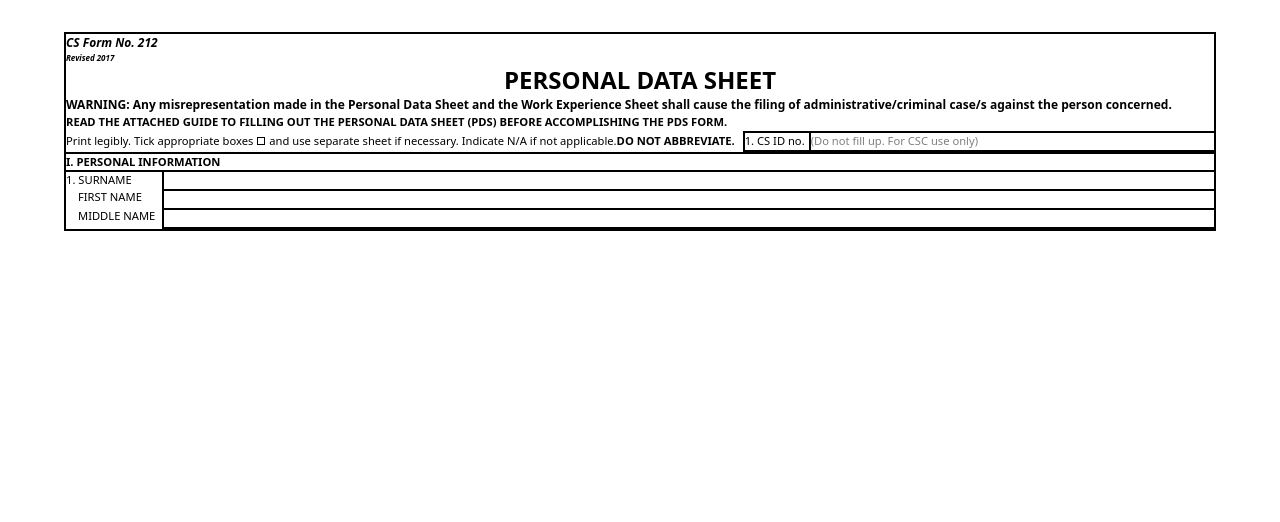
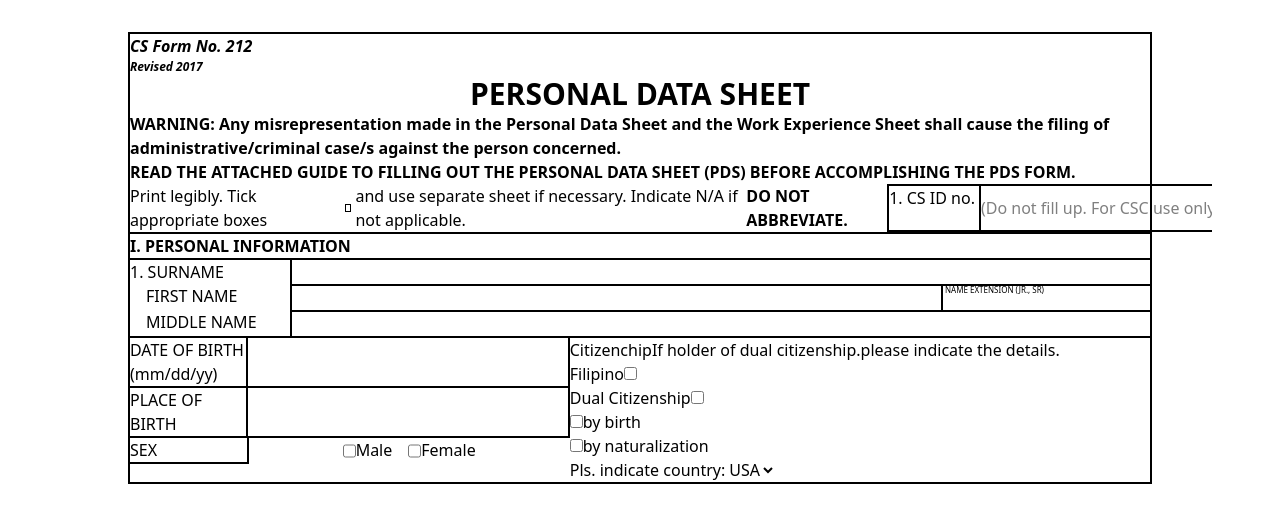
Before and after one commit to mourey-dev/cabwad, a React (Vite) app in the folder client/: page /form/1 in a window 1280 px wide. Shown: the top 522 px of the page. Built offline with nearby package versions, Linux system fonts and the light colour scheme.

Commit message:
PDS Form

```diff
--- a/client/src/pages/Form/Form.tsx
+++ b/client/src/pages/Form/Form.tsx
@@ -1,47 +1,42 @@
 const Form = () => {
   return (
-    <form className="w-[90%] mx-auto border-2 mt-8">
+    <form className="w-[80%] mx-auto border-2 mt-8">
       <div className="border-b-2">
         <div className="flex flex-col">
-          <span className="italic text-[.75rem] font-bold">
-            CS Form No. 212
-          </span>
-          <span className="italic text-[.5rem] font-bold">Revised 2017</span>
+          <span className="italic font-bold">CS Form No. 212</span>
+          <span className="italic text-[.75rem] font-bold">Revised 2017</span>
         </div>
         <div>
-          <h1 className="uppercase font-bold text-2xl text-center">
+          <h1 className="uppercase font-bold text-3xl text-center">
             Personal Data Sheet
           </h1>
         </div>
         <div>
-          <p className="font-bold text-[.75rem]">
+          <p className="font-bold">
             WARNING: Any misrepresentation made in the Personal Data Sheet and
             the Work Experience Sheet shall cause the filing of
             administrative/criminal case/s against the person concerned.
           </p>
-          <p className="font-bold text-[.7rem]">
+          <p className="font-bold">
             READ THE ATTACHED GUIDE TO FILLING OUT THE PERSONAL DATA SHEET (PDS)
             BEFORE ACCOMPLISHING THE PDS FORM.
           </p>
           <div className="flex">
-            <p className="text-[.7rem] flex items-center">
+            <p className=" flex items-center">
               Print legibly. Tick appropriate boxes{" "}
               <div className="border-[1px] w-2 h-2 mx-1"></div> and use separate
               sheet if necessary. Indicate N/A if not applicable.{" "}
               <span className="font-bold">DO NOT ABBREVIATE.</span>
             </p>
             <div className="flex grow-1">
-              <label
-                htmlFor="csc"
-                className="text-[.7rem] flex-none border-2 ml-2 pr-1"
-              >
+              <label htmlFor="csc" className="flex-none border-2 ml-2 pr-1">
                 1. CS ID no.
               </label>
               <input
                 type="text"
                 id="csc"
                 placeholder="(Do not fill up. For CSC use only)"
-                className="border-2 text-[.7rem] grow outline-0 border-x-0"
+                className="border-2 grow outline-0 border-x-0"
               />
             </div>
           </div>
@@ -49,47 +44,132 @@ const Form = () => {
       </div>
 
       <div>
-        <h3 className="text-[.7rem] font-bold uppercase">
-          I. Personal Information
-        </h3>
+        <h3 className="font-bold uppercase">I. Personal Information</h3>
         <div className="flex col">
-          <label
-            htmlFor="surname"
-            className="uppercase text-[.7rem] w-24 border-t-2"
-          >
+          <label htmlFor="surname" className="uppercase w-40 border-t-2">
             1. Surname
           </label>
           <input
             id="surname"
             type="text"
-            className="border-2 text-[.7rem] grow border-r-0 border-b-0"
+            className="border-2 grow border-r-0 border-b-0"
           />
         </div>
         <div className="flex col">
-          <label
-            htmlFor="first_name"
-            className="uppercase text-[.7rem] w-24 pl-3"
-          >
+          <label htmlFor="first_name" className="uppercase w-40 pl-4">
             First Name
           </label>
           <input
             type="text"
             id="first_name"
-            className="border-2 text-[.7rem] grow border-r-0 border-b-0"
+            className="border-2 grow border-b-0"
           />
+          <div className="relative">
+            <label
+              htmlFor="name_extension"
+              className="uppercase absolute text-[.5rem] bg-transparent left-0.5"
+            >
+              Name Extension (JR., SR)
+            </label>
+            <input
+              type="text"
+              id="name_extension"
+              className="border-t-2 outline-0 text-[.9rem] h-full"
+            />
+          </div>
         </div>
-        <div className="flex col">
-          <label
-            htmlFor="middle_name"
-            className="uppercase text-[.7rem] w-24 pl-3"
-          >
+        <div className="flex col border-b-2">
+          <label htmlFor="middle_name" className="uppercase w-40 pl-4">
             Middle Name
           </label>
           <input
             type="text"
             id="middle_name"
-            className="border-2 text-[.7rem] grow border-r-0"
+            className="border-2 grow border-r-0 border-b-0"
           />
+        </div>
+      </div>
+
+      <div className="flex">
+        <div className="grow">
+          <div className="flex">
+            <div className="border-2 w-[10.1em] border-l-0 border-t-0">
+              <label htmlFor="birth_date" className="uppercase">
+                Date of Birth
+              </label>
+              <span className="block">(mm/dd/yy)</span>
+            </div>
+            <input
+              type="text"
+              id="birth_date"
+              className="border-b-2 border-r-2 w-full"
+            />
+          </div>
+          <div className="flex">
+            <label
+              htmlFor="birth_place"
+              className="uppercase border-r-2 block w-[10.1em] border-b-2"
+            >
+              Place of Birth
+            </label>
+            <input
+              type="text"
+              id="birth_place"
+              className="border-b-2 border-r-2 w-full"
+            />
+          </div>
+          <div className="flex">
+            <label
+              htmlFor="sex"
+              className="uppercase border-r-2 block w-[10.1em] border-b-2"
+            >
+              Sex
+            </label>
+            <div className="flex gap-4 justify-center w-full">
+              <div className="flex">
+                <input type="checkbox" id="male" />
+                <label htmlFor="male">Male</label>
+              </div>
+              <div className="flex">
+                <input type="checkbox" id="female" />
+                <label htmlFor="female">Female</label>
+              </div>
+            </div>
+          </div>
+        </div>
+
+        <div className="grow-2">
+          <div>
+            <label htmlFor="citizenship">Citizenchip</label>
+            <span>If holder of dual citizenship.</span>
+            <span>please indicate the details.</span>
+          </div>
+          <div>
+            <div>
+              <label htmlFor="filipino">Filipino</label>
+              <input type="checkbox" id="filipino" />
+            </div>
+            <div>
+              <label htmlFor="dual_citizenship">Dual Citizenship</label>
+              <input type="checkbox" id="dual_citizenship" />
+            </div>
+            <div>
+              <div>
+                <input type="checkbox" id="by_birth" />
+                <label htmlFor="by_birth">by birth</label>
+              </div>
+              <div>
+                <input type="checkbox" id="by_naturalization" />
+                <label htmlFor="by_naturalization">by naturalization</label>
+              </div>
+            </div>
+          </div>
+          <div>
+            <label htmlFor="country">Pls. indicate country:</label>
+            <select id="country">
+              <option value="usa">USA</option>
+            </select>
+          </div>
         </div>
       </div>
     </form>
```
